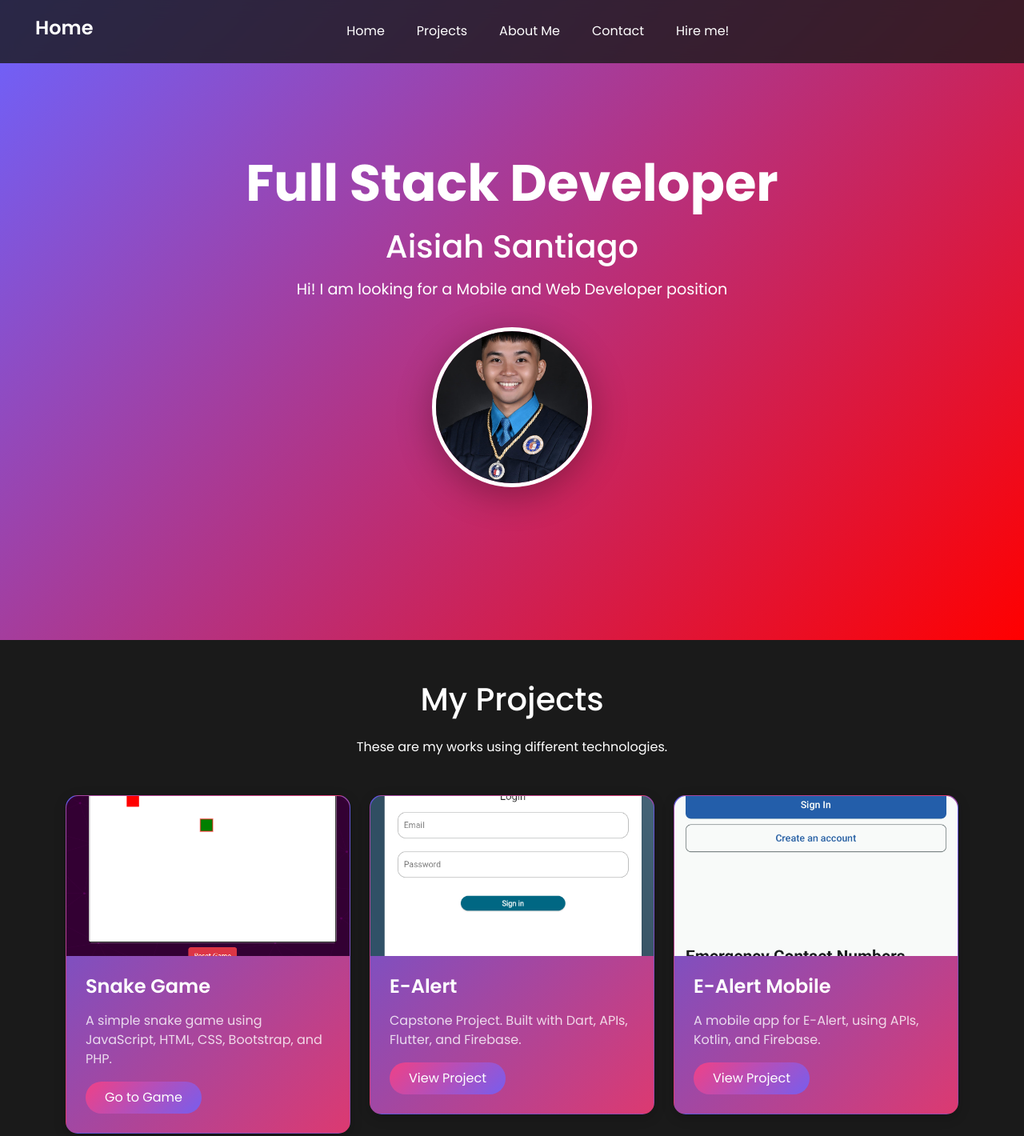
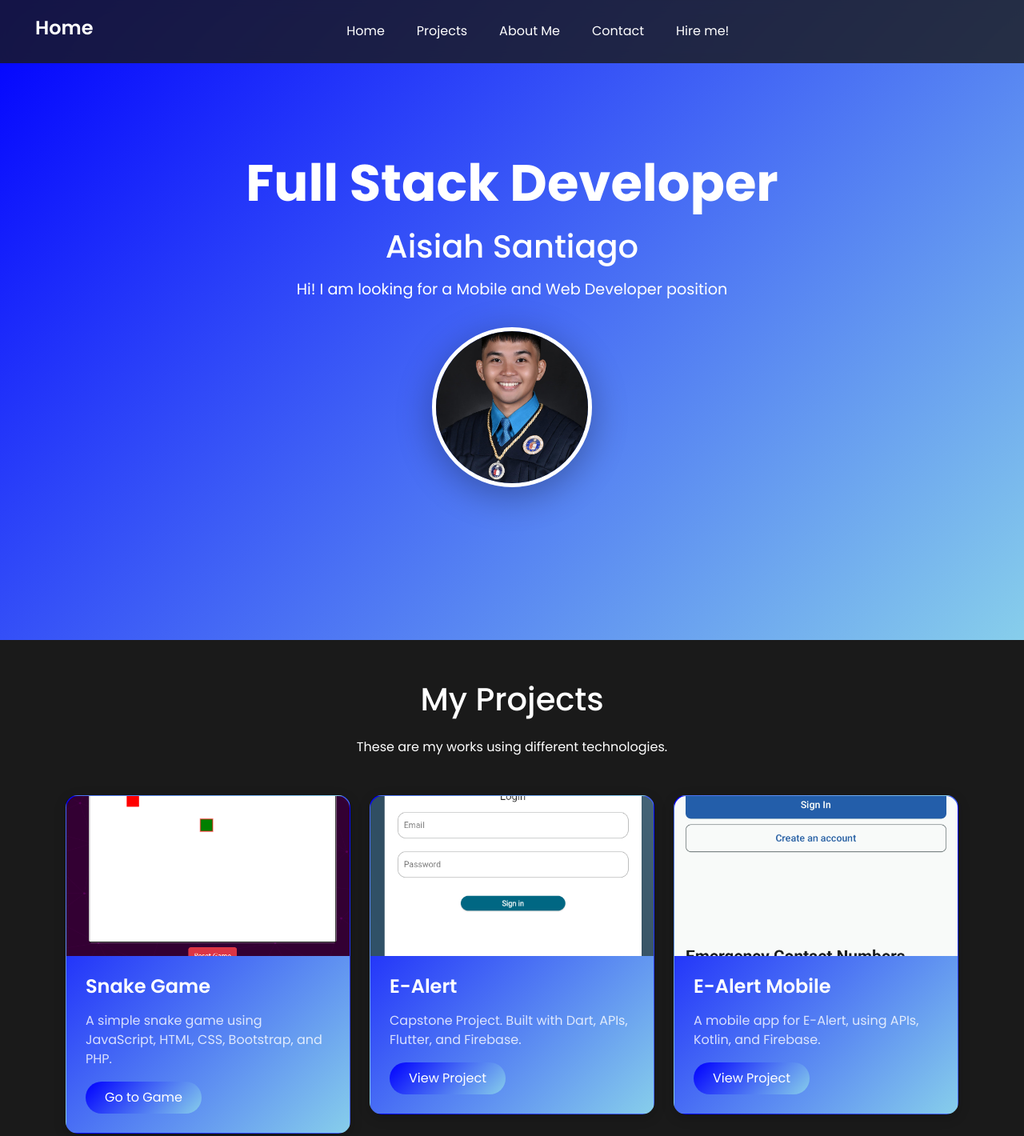
Before and after one commit to Aisiahhh/fcbportfolio, a plain HTML site: page index.html in a window 1280 px wide. Shown: the top 1420 px of the page at 80% size. Drawn offline with nearby package versions, Linux system fonts and the light colour scheme.

Commit message:
Updates on UI

```diff
--- a/style.css
+++ b/style.css
@@ -1,7 +1,7 @@
 /* Modern Color Scheme */
 :root {
-    --primary-color: #6C63FF; /* Purple accent */
-    --secondary-color: #FF0000; /* Pink accent */
+    --primary-color: blue; /* Purple accent */
+    --secondary-color: #87CEEB; /* Pink accent */
     --background-color: #1A1A1A; /* Dark background */
     --text-color: #FFFFFF; /* White text */
     --card-bg: rgba(255, 255, 255, 0.1); /* Glassmorphism effect */
@@ -91,7 +91,7 @@ html {
 /* Card Styles */
 /* Card Styles */
 .card {
-    background: linear-gradient(135deg, rgba(108, 99, 255, 0.85), rgba(255, 64, 129, 0.85));
+    background: linear-gradient(135deg, var(--primary-color), var(--secondary-color));
     border-radius: 15px;
     backdrop-filter: blur(10px);
     box-shadow: 0 4px 15px rgba(0, 0, 0, 0.2);
@@ -128,7 +128,7 @@ html {
 }
 
 .btn-primary {
-    background: linear-gradient(135deg, rgba(255, 64, 129, 0.85), rgba(108, 99, 255, 0.85));
+    background: linear-gradient(135deg, var(--primary-color), var(--secondary-color));
     border: none;
     padding: 0.5rem 1.5rem;
     border-radius: 25px;
@@ -137,7 +137,7 @@ html {
 }
 
 .btn-primary:hover {
-    background: linear-gradient(135deg, rgba(108, 99, 255, 0.85), rgba(255, 64, 129, 0.85));
+    background: linear-gradient(135deg, var(--secondary-color), var(--primary-color));
 }
 
 /* Footer Styles */
```
